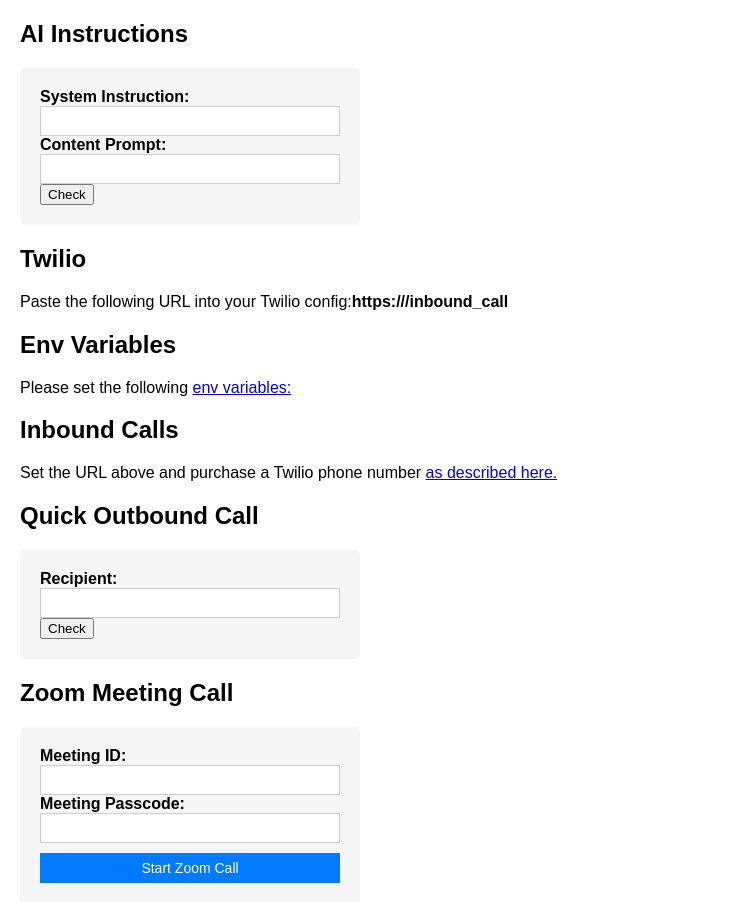
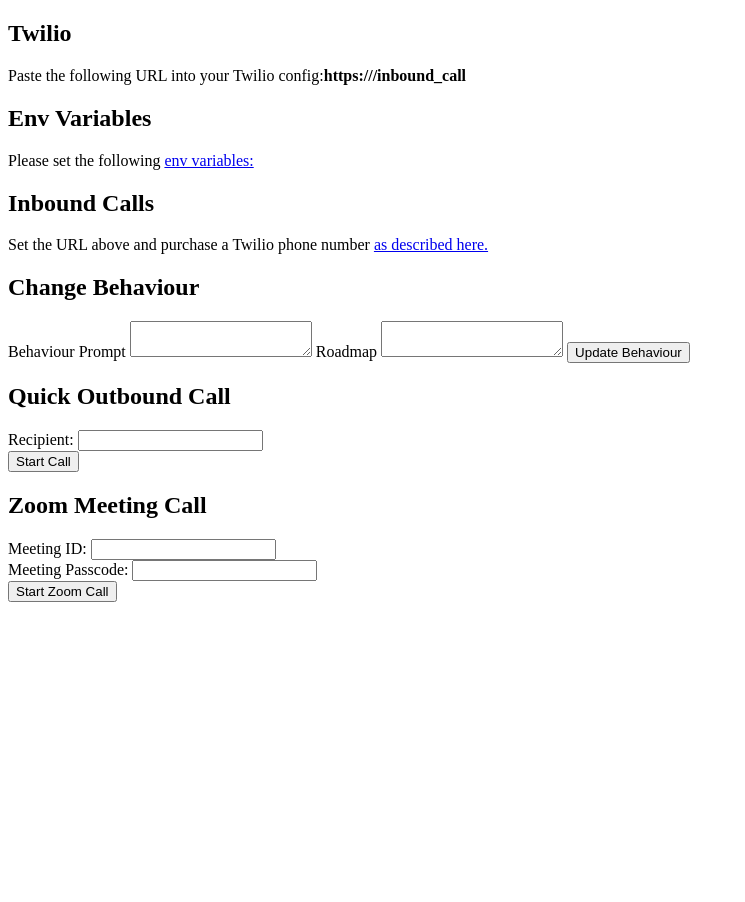
Before and after one commit to anjaney-parasar/VoiceRepl, a FastAPI app: template templates/index.html in a window 1280 px wide. Shown: the top 902 px of the page, without its empty margins (0-745 px from the left). After the commit the page ends 602 px from the top, so only its background shows below. Run offline with FastAPI, Linux system fonts and the light colour scheme; the template is opened without the code that fills it, so the values that code supplies are empty; parts of the project's set-up code (start-up, migrations or seed data) failed here and were passed over.

Commit message:
separated JS and added behaviour option

```diff
--- a/main.py
+++ b/main.py
@@ -42,7 +42,6 @@ app.add_middleware(
     allow_methods=["*"],
     allow_headers=["*"],
 )
-
 
 app.mount('/static', StaticFiles(directory='static'), name='static')
 templates = Jinja2Templates(directory="templates")
@@ -148,6 +147,7 @@ async def root(request: Request):
     "TWILIO_AUTH_TOKEN": os.environ.get("TWILIO_AUTH_TOKEN"),
     "OUTBOUND_CALLER_NUMBER": os.environ.get("OUTBOUND_CALLER_NUMBER")
   }
+  # print("Got env vairables")
 
   return templates.TemplateResponse("index.html", {
     "request": request,
@@ -157,13 +157,13 @@ async def root(request: Request):
 
 @app.post("/change_behaviour")
 async def change_behaviour(
-    systemInstruction: str = Form(...),
-    contentPrompt: str = Form(...)
+    systemPrompt: str = Form(...),
+    content: str = Form(...)
 ):
-    if systemInstruction:
+    if systemPrompt:
        print("This is working ")
     global AGENT_CONFIG
-    full_prompt = systemInstruction + contentPrompt
+    full_prompt = systemPrompt +content
     AGENT_CONFIG.prompt_preamble = full_prompt
     return {"status": "success"}
 
--- /dev/null
+++ b/static/script.js
@@ -0,0 +1,70 @@
+const outboundCallForm = document.getElementById("outboundCallForm");
+const zoomCallForm = document.getElementById("zoomCallForm");
+const messageContainer = document.getElementById("messageContainer");
+const changeBehaviour = document.getElementById("changeBehaviour");
+
+
+function showMessage(type, text) {
+    messageContainer.innerHTML = `<div class="message ${type}">${text}</div>`;
+}
+
+changeBehaviour.addEventListener('submit', async (event) => {
+  console.log("Request submitted for changing behaviour");
+  event.preventDefault();
+  const systemPrompt=document.getElementById("Behaviour").value;
+  const content=document.getElementById("Content").value;
+    const changeBehaviourURL="https://{{env_vars.BASE_URL}}/change_behaviour";
+    const response = await fetch(changeBehaviourURL , {
+        method: "POST",
+        headers:{"Content-Type":"application/x-www-form-urlencoded"},
+        body: { "systemPrompt":systemPrompt,
+                "content":content }
+    });
+    const result = await response.json();
+    console.log(result);
+    if (!result.status || result.status !== "success") {
+      showMessage("error", result.detail);
+  } else {
+      showMessage("success", "Behaviour Changed successfully!");
+  }
+
+}
+)
+
+outboundCallForm.addEventListener("submit", async (event) => {
+  console.log("TEST")
+  event.preventDefault();
+  const recipient = document.getElementById("recipient").value;
+  const outboundCallURL = "https://{{env_vars.BASE_URL}}/start_outbound_call";
+    const response = await fetch(outboundCallURL, {
+        method: "POST",
+        headers: {"Content-Type": "application/x-www-form-urlencoded"},
+        body: `to_phone=${encodeURIComponent(recipient)}`
+    });
+    const result = await response.json();
+    console.log(result);
+    if (!result.status || result.status !== "success") {
+        showMessage("error", result.detail);
+    } else {
+        showMessage("success", "Call started successfully!");
+    }
+});
+
+zoomCallForm.addEventListener("submit", async (event) => {
+      event.preventDefault();
+      const meetingId = document.getElementById("meetingId").value;
+      const meetingPassword = document.getElementById("meetingPassword").value;
+    const outboundCallURL = "https://{{env_vars.BASE_URL}}/start_outbound_zoom";
+      const response = await fetch(outboundCallURL, {
+          method: "POST",
+          headers: {"Content-Type": "application/x-www-form-urlencoded"},
+          body: `meeting_id=${encodeURIComponent(meetingId)}&meeting_password=${encodeURIComponent(meetingPassword)}`
+      });
+      const result = await response.json();
+      console.log(result);
+      if (!result.status || result.status !== "success") {
+          showMessage("error", result.detail);
+      } else {
+          showMessage("success", "Call started successfully!");
+      }
+  });
--- a/templates/index.html
+++ b/templates/index.html
@@ -5,24 +5,9 @@
   <meta http-equiv="X-UA-Compatible" content="IE=edge">
   <meta name="viewport" content="width=device-width, initial-scale=1.0">
   <meta http-equiv="Content-Security-Policy" content="upgrade-insecure-requests">
-  <link rel="stylesheet" href="{{ url_for('static', path='/styles.css') }}">
   <title>Env Variables Check</title>
-
 </head>
 <body>
-  <h2>AI Instructions</h2>
-
-  <form id="instructions" class="call-form" action="/change_behaviour" method="post">
-      <label for="systemInstruction">System Instruction:</label>
-      <input type="text" id="systemInstruction" name="systemInstruction">
-      <br>
-      <label for="contentPrompt">Content Prompt:</label>
-      <input type="text" id="contentPrompt" name="contentPrompt">
-      <br>
-      <button type="submit">Check</button>
-  </form>
-
-
     <h2>Twilio</h2>
     <p>Paste the following URL into your Twilio config:<b>https://{{ env_vars.BASE_URL}}/inbound_call</b></p>
     <h2>Env Variables</h2>
@@ -40,12 +25,22 @@
     <h2>Inbound Calls</h2>
   <p>Set the URL above and purchase a Twilio phone number <a href="https://www.twilio.com/docs/voice/tutorials/how-to-respond-to-incoming-phone-calls/python#buy-and-configure-a-phone-number" target="_blank">as described here.</a></p>
 
+    <h2>Change Behaviour</h2>
+    <form id="changeBehaviour", class="call-form">
+      <label for="Behaviour">Behaviour Prompt</label>
+      <textarea name="Behaviour" id="Behaviour"></textarea>
+      <label for="Content">Roadmap</label>
+      <textarea name="Content" id="Content"></textarea>
+      <input type="submit" value="Update Behaviour">
+    </form>
+
+
   <h2>Quick Outbound Call</h2>
     <form id="outboundCallForm", class="call-form">
         <label for="recipient">Recipient:</label>
         <input type="text" id="recipient" name="recipient" required>
         <br>
-        <button type="submit">Check</button>
+        <input type="submit" value="Start Call">
     </form>
 
     <h2>Zoom Meeting Call</h2>
@@ -59,52 +54,6 @@
         <input type="submit" value="Start Zoom Call">
     </form>
     <div id="messageContainer"></div>
-
-    <script>
-        const outboundCallForm = document.getElementById("outboundCallForm");
-        const zoomCallForm = document.getElementById("zoomCallForm");
-        const messageContainer = document.getElementById("messageContainer");
-
-        function showMessage(type, text) {
-            messageContainer.innerHTML = `<div class="message ${type}">${text}</div>`;
-        }
-
-        outboundCallForm.addEventListener("submit", async (event) => {
-          console.log("TEST")
-          event.preventDefault();
-          const recipient = document.getElementById("recipient").value;
-          const outboundCallURL = "https://{{env_vars.BASE_URL}}/start_outbound_call";
-            const response = await fetch(outboundCallURL, {
-                method: "POST",
-                headers: {"Content-Type": "application/x-www-form-urlencoded"},
-                body: `to_phone=${encodeURIComponent(recipient)}`
-            });
-            const result = await response.json();
-            console.log(result);
-            if (!result.status || result.status !== "success") {
-                showMessage("error", result.detail);
-            } else {
-                showMessage("success", "Call started successfully!");
-            }
-        });
-        zoomCallForm.addEventListener("submit", async (event) => {
-              event.preventDefault();
-              const meetingId = document.getElementById("meetingId").value;
-              const meetingPassword = document.getElementById("meetingPassword").value;
-            const outboundCallURL = "https://{{env_vars.BASE_URL}}/start_outbound_zoom";
-              const response = await fetch(outboundCallURL, {
-                  method: "POST",
-                  headers: {"Content-Type": "application/x-www-form-urlencoded"},
-                  body: `meeting_id=${encodeURIComponent(meetingId)}&meeting_password=${encodeURIComponent(meetingPassword)}`
-              });
-              const result = await response.json();
-              console.log(result);
-              if (!result.status || result.status !== "success") {
-                  showMessage("error", result.detail);
-              } else {
-                  showMessage("success", "Call started successfully!");
-              }
-          });
-    </script>
 </body>
+<script src="{{ url_for('static', path='script.js') }}"></script>
 </html>
```
Also changed, not shown: static/styles.css (line endings or trailing spaces).
